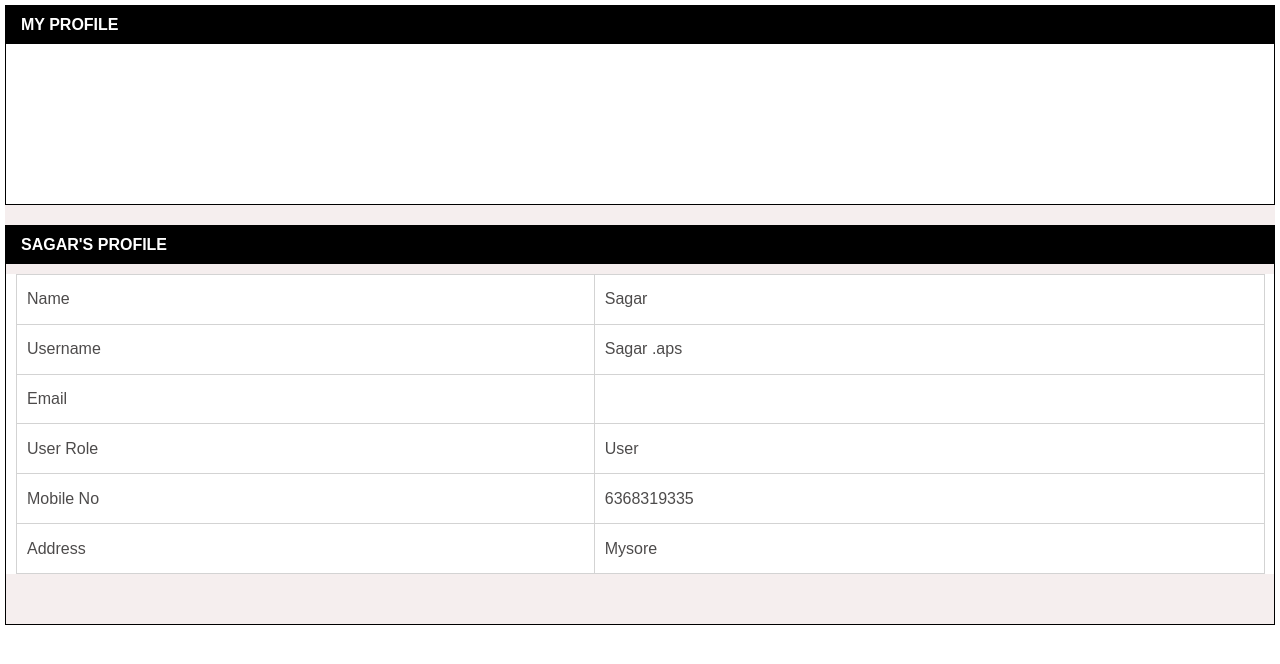
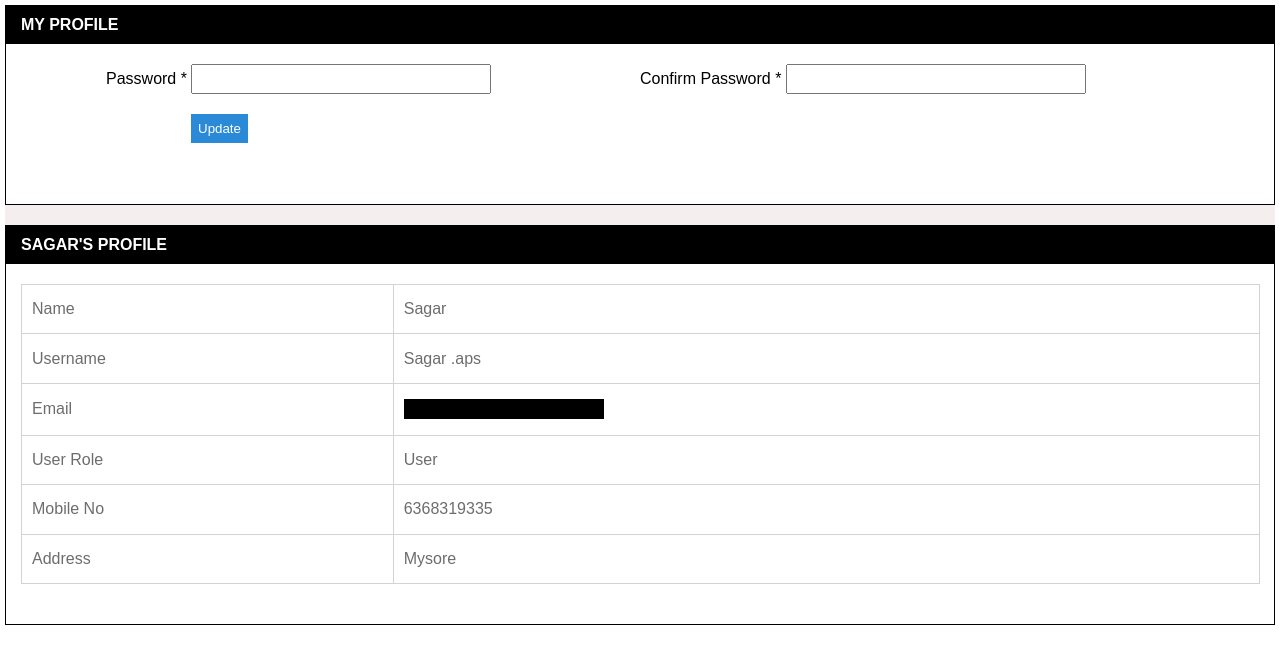
Before and after one commit to guitadharsh/sample, a plain HTML site: page index.html in a window 1280 px wide. Drawn offline with Linux system fonts and the light colour scheme.

Commit message:
first Commit

```diff
--- a/index.html
+++ b/index.html
@@ -9,14 +9,36 @@
 </head>
 <body>
 
+
     <div class="container">
+
+      <!-- PROFILE SECTION 1   -->
 
         <div class="pro">
             <div class="pro-head">
                 <h4>MY PROFILE</h4>
             </div>
+
+            <div class="pro-password">
+
+                <div class="password">
+                    <form action="">
+                    <label for="">Password *</label>
+                    <input type="text"><br>
+                    <button id="submit" onclick="">Update</button>
+                </div>
+
+                <div class="confirm-password">
+                    <label for="">Confirm Password *</label>
+                    <input type="password">
+                </form>
+                 </div>
+            </div>
         </div>
 
+
+
+      <!-- PROFILE SECTION 2 -->
 
 
         <div class="pro-detials">
@@ -40,7 +62,7 @@
 
                         <tr>
                             <td>Email</td>
-                            <td></td>
+                            <td><button>abc@email.com</button></td>
                         </tr>
 
 
@@ -64,12 +86,6 @@
                 </div>
             </div>
         </div>
-
-
-
-
-
-
     </div>
 </body>
 </html>
--- a/style.css
+++ b/style.css
@@ -10,6 +10,8 @@
     background-color: rgb(245, 238, 238);
 }
 
+/* PROFILE SECTION 1 CSS PART */
+
 .pro{
     width: 100%;
     height: 200px;
@@ -18,10 +20,47 @@
     background-color: white;
 }
 
+.pro-password{
+    margin-top: 20px;
+    display: flex;
+}
+
+.password{
+    flex: 1;
+    margin-left: 100px;
+}
+
+.confirm-password{
+    flex: 1;
+    margin-right: 100px;
+}
+
+input{
+    height: 30px;
+    width: 300px;
+}
+
+#submit{
+    margin-left: 85px;
+    margin-top: 20px;
+    background-color: rgb(42, 138, 216);
+    color: white;
+    padding: 7px;
+    border: none;
+    cursor: pointer;
+}
+
+
+
+
+
+/* PROFILE SECTION 2 CSS PART */
+
 #pro{
     width: 100%;
     height: 400px;
     border: 1px solid black;
+    background-color: white;
 }
 
 .pro-head{
@@ -31,8 +70,10 @@
 }
 
 .pro-details{
-    color: rgb(77, 75, 75);
+    color: rgb(110, 108, 108);
     background-color: white;
+    margin: 5px;
+    margin-top: 20px;
 }
 
 
@@ -47,3 +88,19 @@
     border-collapse: collapse;
     padding: 10px;
 }
+
+.pro-details button{
+    background-color: black;
+    color: black;
+    border:none;
+    height: 20px;
+    width: 200px;
+    margin-right: 0;
+}
+
+.pro-details button:hover{
+    background-color:white;
+    color: rgb(110, 108, 108);
+    font-size: 20px;
+
+}
```
